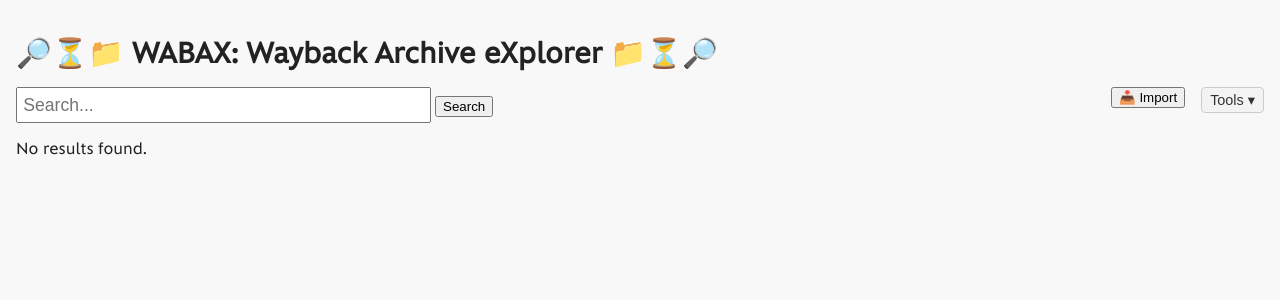
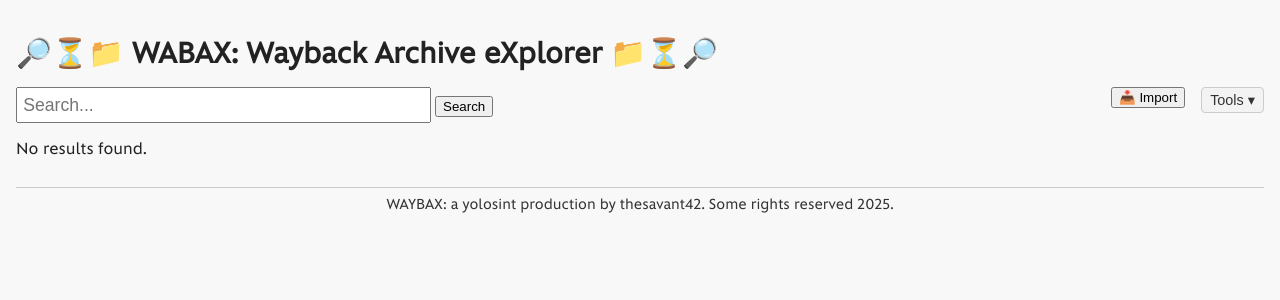
Before and after one commit to thesavant42/retrorecon, a Flask app: page / in a window 1280 px wide. Shown: the top 300 px of the page. Run offline with Flask 3, Linux system fonts and the light colour scheme; data that the repository does not hold is empty.

Commit message:
yolosint

```diff
--- a/templates/index.html
+++ b/templates/index.html
@@ -580,5 +580,15 @@
       });
     });
   </script>
+<!-- Add this inside your existing index.html, just before the closing </body> -->
+
+<!-- ======= FOOTER ======= -->
+<footer class="footer" style="text-align:center; margin-top:2em; padding:0.5em; background:#f8f8f8; border-top:1px solid #ccc; font-size:0.9em;">
+  <a href="https://github.com/thesavant42/wabax" target="_blank" style="text-decoration:none; color:#333;">
+    WAYBAX: a yolosint production by thesavant42. Some rights reserved 2025.
+  </a>
+</footer>
+<!-- ====================== -->
+
 </body>
 </html>
```
